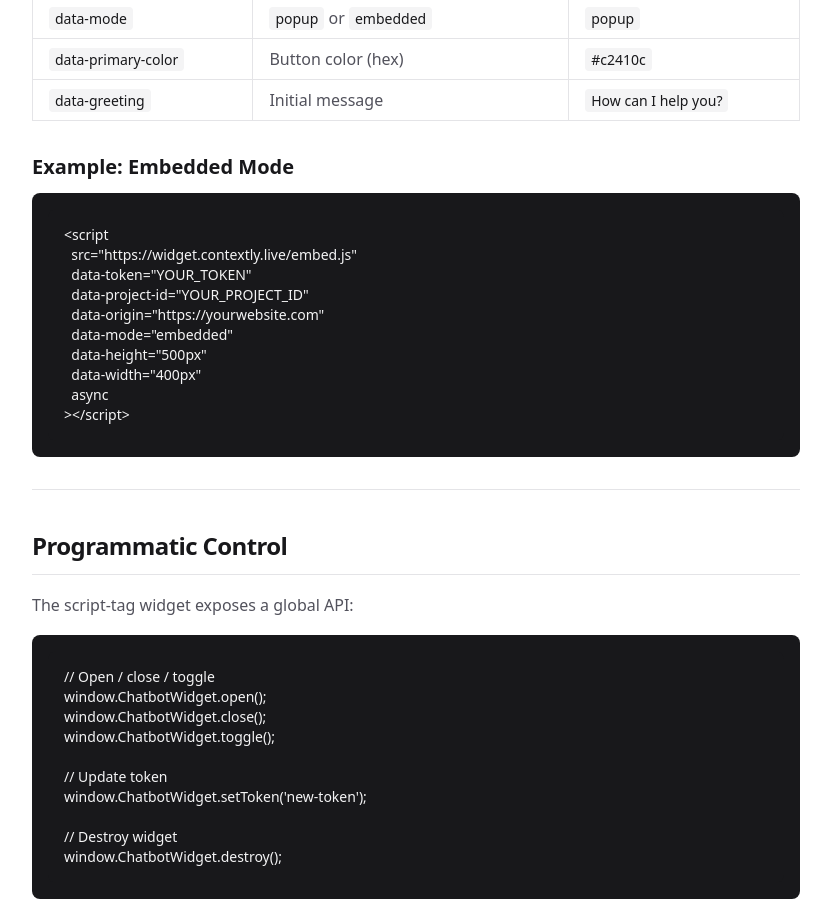
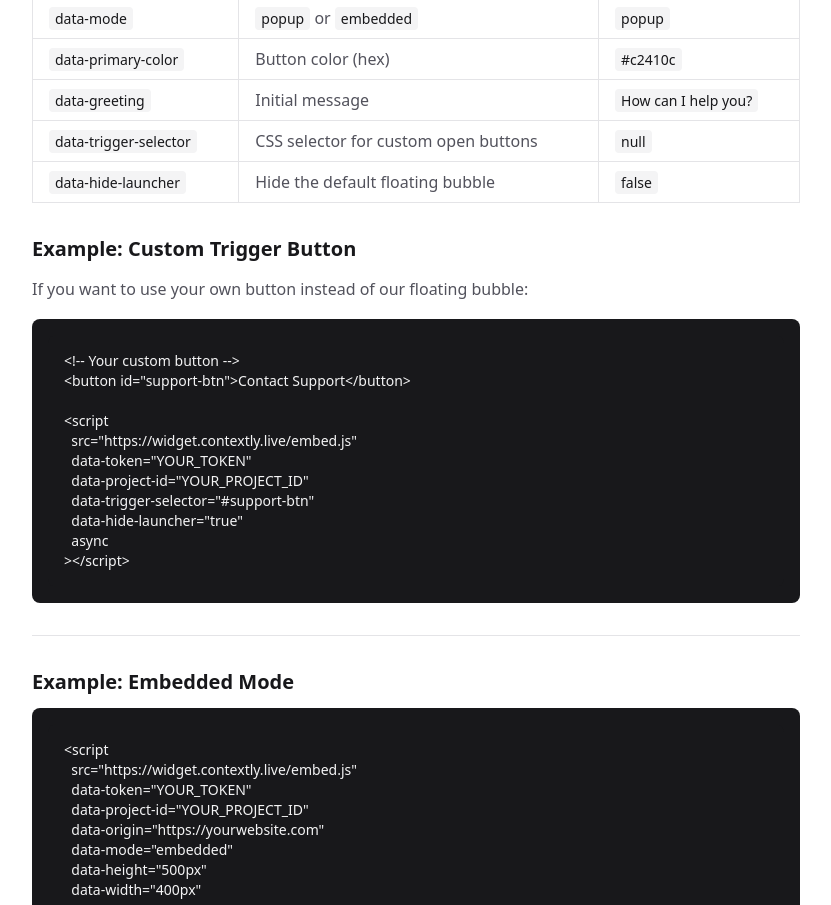
Before and after one commit to Pranav322/Assistant, a Next.js app in the folder frontend/: page /docs/platform/widget in a window 1280 px wide. Shown: the part 3940-4845 px from the top of the page, without its empty margins (364-1195 px from the left). Built offline with nearby package versions, Linux system fonts and the light colour scheme.

Commit message:
feat(widget): add custom trigger selector support
- Support data-trigger-selector to bind widget open/toggle to custom elements
- Support data-hide-launcher to hide the default bubble button
- Update documentation with usage examples

```diff
--- a/frontend/app/docs/platform/widget/page.tsx
+++ b/frontend/app/docs/platform/widget/page.tsx
@@ -153,6 +153,28 @@ Control the widget's appearance with data attributes:
 | \`data-mode\` | \`popup\` or \`embedded\` | \`popup\` |
 | \`data-primary-color\` | Button color (hex) | \`#c2410c\` |
 | \`data-greeting\` | Initial message | \`How can I help you?\` |
+| \`data-trigger-selector\` | CSS selector for custom open buttons | \`null\` |
+| \`data-hide-launcher\` | Hide the default floating bubble | \`false\` |
+
+### Example: Custom Trigger Button
+
+If you want to use your own button instead of our floating bubble:
+
+\`\`\`html
+<!-- Your custom button -->
+<button id="support-btn">Contact Support</button>
+
+<script
+  src="https://widget.contextly.live/embed.js"
+  data-token="YOUR_TOKEN"
+  data-project-id="YOUR_PROJECT_ID"
+  data-trigger-selector="#support-btn"
+  data-hide-launcher="true"
+  async
+></script>
+\`\`\`
+
+---
 
 ### Example: Embedded Mode
 
--- a/frontend/public/embed.js
+++ b/frontend/public/embed.js
@@ -28,6 +28,8 @@
   const widgetUrlAttr = scriptTag.getAttribute("data-widget-url");
   const position = scriptTag.getAttribute("data-position") || "right";
   const offset = scriptTag.getAttribute("data-offset") || "24px";
+  const triggerSelector = scriptTag.getAttribute("data-trigger-selector");
+  const hideLauncher = scriptTag.getAttribute("data-hide-launcher") === "true";
   // For embedded mode, we always default to open. For popup, we respect the attribute.
   const defaultOpen = mode === "embedded" ? true : scriptTag.getAttribute("data-open") !== "false";
   const buttonLabel = scriptTag.getAttribute("data-button-label") || "Chat";
@@ -147,7 +149,8 @@
   button.style.boxShadow = "0 18px 36px rgba(15, 23, 42, 0.2)";
 
   // In embedded mode, button is never shown
-  if (mode === "embedded") {
+  const shouldShowButton = mode !== "embedded" && !hideLauncher && !triggerSelector;
+  if (!shouldShowButton) {
     button.style.display = "none";
   } else {
     button.style.display = defaultOpen ? "none" : "flex";
@@ -164,15 +167,34 @@
 
     open = nextOpen;
     panel.style.display = open ? "block" : "none";
-    button.style.display = open ? "none" : "flex";
+    if (shouldShowButton) {
+      button.style.display = open ? "none" : "flex";
+    }
   }
 
   button.addEventListener("click", function () {
     setOpen(true);
   });
 
+  if (triggerSelector) {
+    const bindTrigger = () => {
+      const triggers = document.querySelectorAll(triggerSelector);
+      triggers.forEach((el) => {
+        el.addEventListener("click", (e) => {
+          e.preventDefault();
+          setOpen(!open);
+        });
+      });
+    };
+    if (document.readyState === "loading") {
+      document.addEventListener("DOMContentLoaded", bindTrigger);
+    } else {
+      bindTrigger();
+    }
+  }
+
   root.appendChild(panel);
-  if (mode !== "embedded") {
+  if (shouldShowButton) {
     root.appendChild(button);
   }
 
```
